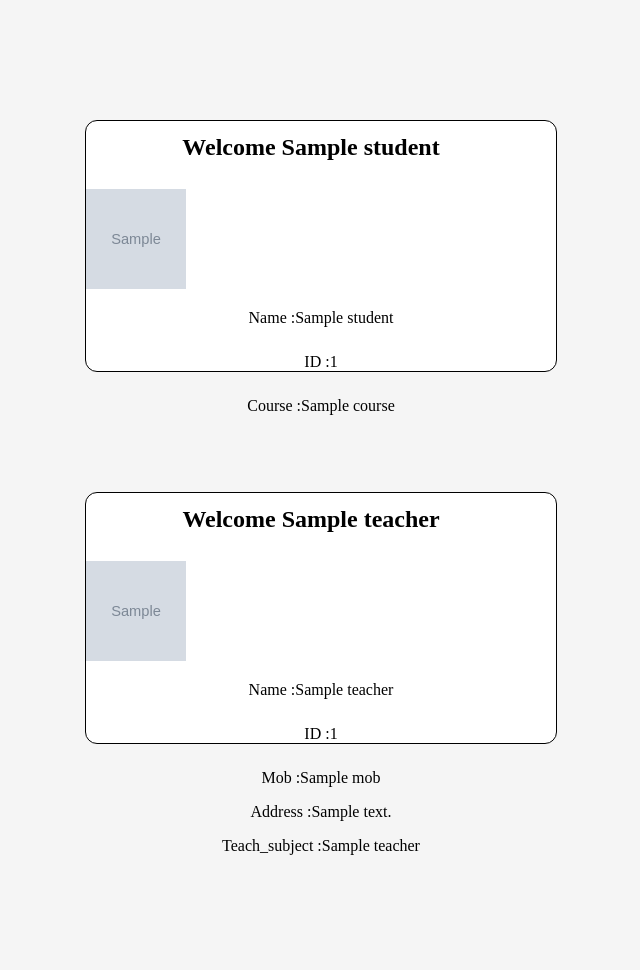
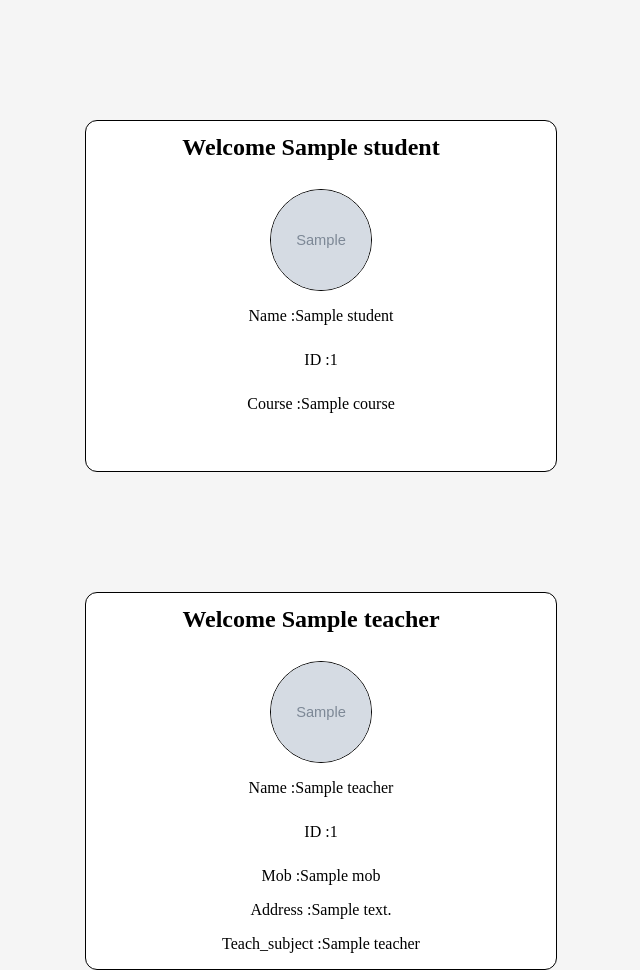
Before and after one commit to vansh-tyagi01/Student-Teacher-Authentication-System, a Flask app: template templates/details.html in a window 1280 px wide. Shown: the whole page, without its empty margins (319-959 px from the left). Before the commit the page ends 855 px from the top, so only its background shows below. Run offline with Flask 3, Linux system fonts and the light colour scheme; the template is opened without the code that fills it: most values are stand-ins (such as "Sample title", 1, 10 or a date in 2020); grey boxes marked "Sample" are stand-in pictures.

Commit message:
Modify style.css file

```diff
--- a/static/style.css
+++ b/static/style.css
@@ -8,7 +8,8 @@ body {
     border: 1px solid;
     height: 250px;
     max-width: 550px;
-    max-height: 400px;
+    min-height: 350px;
+    height: auto;
     border-radius: 12px;
     background-color: white;
     margin: auto;
@@ -66,3 +67,10 @@ label {
     font-weight: bold;
     cursor: pointer;
 }
+img {
+    border: 1px solid;
+    border-radius: 50%;
+    display: block;
+    margin: 0 auto;
+    text-align: center;
+}
```
